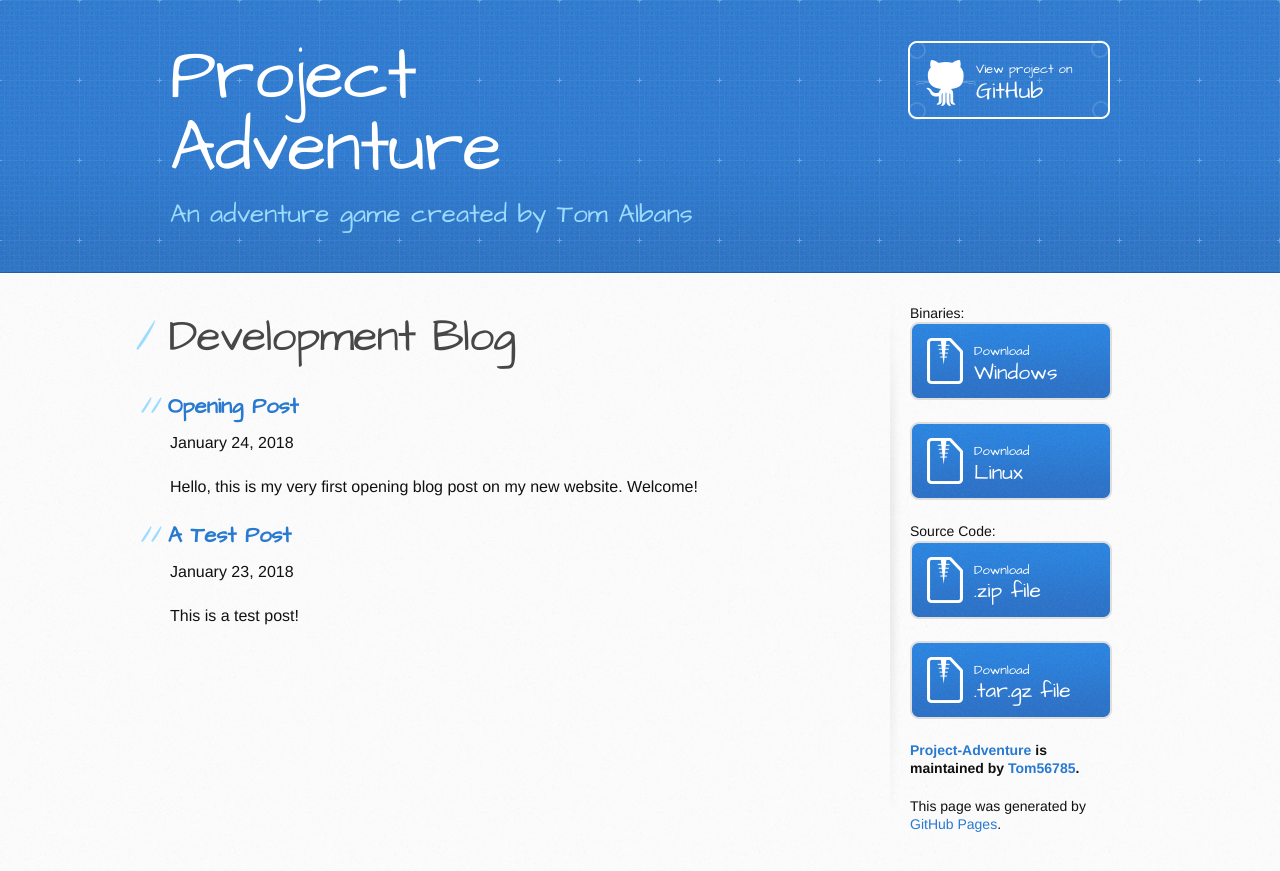
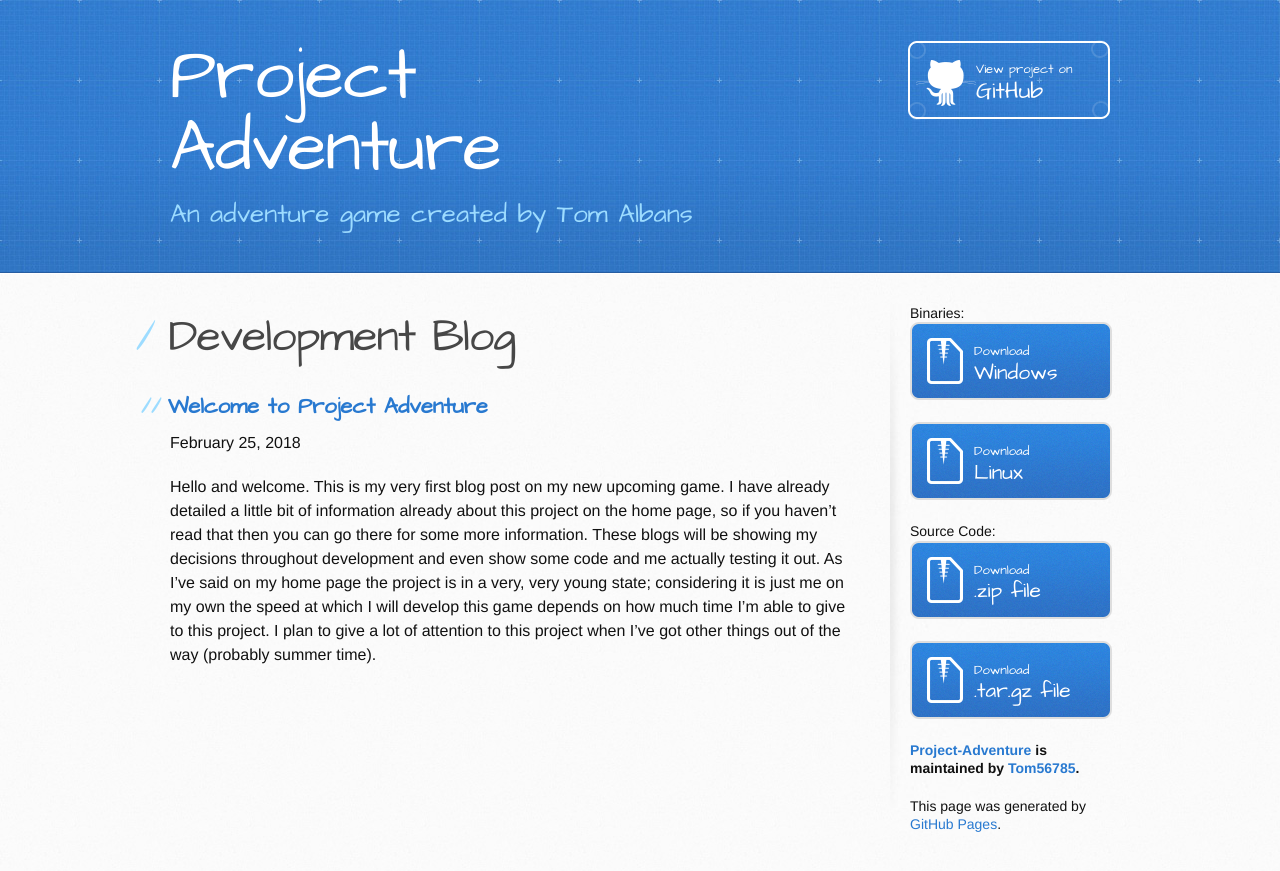
Before and after one commit to Tom56785/Project-Adventure, a Jekyll site: the page built from blog.md, in a window 1280 px wide. Shown: the top 871 px of the page. Built offline with Jekyll 4.4.1, drawn with Linux system fonts in a browser that asks for light colours; some web fonts are replaced.

Commit message:
Added an opening post and draft for inventory post

```diff
--- a/_posts/2018-01-24-opening-post.md
+++ /dev/null
@@ -1,7 +0,0 @@
----
-layout: post
-title: 'Opening Post'
-date: 2018-01-24 20:37:00
----
-
-Hello, this is my very first opening blog post on my new website. Welcome!
--- a/_posts/2018-01-23-test-post.md
+++ b/_posts/2018-02-25-inventory-system.md
@@ -1,7 +1,8 @@
 ---
 layout: post
-title: 'A Test Post'
-date: 2018-01-23 09:30:00
+title: 'A New Inventory System'
+date: 2018-02-25 22:30:00
+published: false
 ---
 
 This is a test post!
--- /dev/null
+++ b/_posts/2018-02-25-opening-post.md
@@ -0,0 +1,16 @@
+---
+layout: post
+title: 'Welcome to Project Adventure'
+date: 2018-02-25 22:30:00
+---
+
+Hello and welcome. This is my very first blog post on my new upcoming game. I have already detailed a little bit of information already about this project on the home page, so if you haven't read that then you can go there for some more information. These blogs will be showing my decisions throughout development and even show some code and me actually testing it out. As I've said on my home page the project is in a very, very young state; considering it is just me on my own the speed at which I will develop this game depends on how much time I'm able to give to this project. I plan to give a lot of attention to this project when I've got other things out of the way (probably summer time).
+
+Anyway, I have got ideas on what this game might become. One thing that is clear is that the graphics and gameplay mechanics will be very similar to classic games such as Monkey Island and Maniac Mansion; one modern example being Thimbleweed Park. I love the classic style with the interface at the bottom and that also makes the graphics designing a little easier for me as well. The graphics engine is well into development already but not quite finished just yet. It is designed in OpenGL so that means it is cross-platform, it will run on both Windows and Linux. I like to develop on Linux so that is why I chose OpenGL as well as the obvious advantage of a wider audience. The language that the engine and the game are written in is C++ which is a very powerful language which I am pretty familiar with so it was an obvious choice to make the game in.
+
+In terms of story, I don't have a plot at the moment or a specific setting but I have sketched out some scenes with some characters that I may include in the game. I do have a theme that I am basing my game from and that is Tarot cards; this could change should it prove too difficult but I doubt this will change. In terms of voice acting I am currently considering including voices rather than just silent text and may even record many of the voices myself -- I wouldn't be doing all of the voices myself if I chose to do this but that would be fine by me.
+
+That's all that I have for you at the moment. Stay tuned for more information.
+
+Thanks for reading :)
+Tom
```
